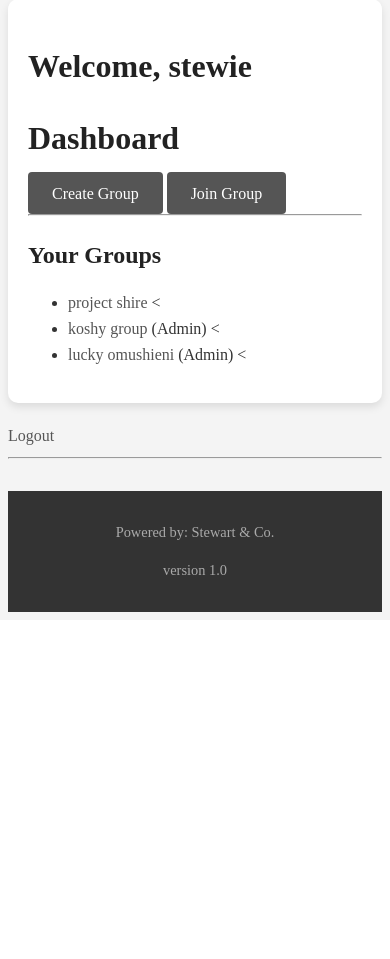
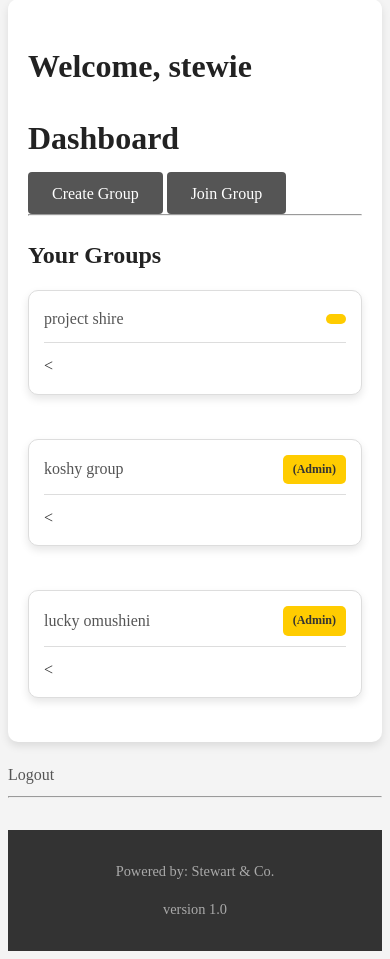
Before and after one commit to StewieC/projectshire1, a Django app: page / in a window 390 px wide. Shown: the part 249-1208 px from the top of the page. Before the commit the page ends 861 px from the top, so only its background shows below. Run offline with Django 5.2, Linux system fonts and the light colour scheme; a user stored in the database is signed in; data comes from the database, SQL or seed files in the repository.

Commit message:
Enhance dashboard layout with card styling and responsive design for group payouts

```diff
--- a/contributions/static/css/style.css
+++ b/contributions/static/css/style.css
@@ -106,16 +106,81 @@ a:hover {
 .card {
     background-color: #fff;
     border: 1px solid #ddd;
-    border-radius: 6px;
+    border-radius: 10px;
     padding: 1.5rem;
     box-shadow: 0 4px 8px rgba(0, 0, 0, 0.1);
     margin-bottom: 1.5rem;
-    transition: transform 0.3s ease, box-shadow 0.3s ease;
+    transition: transform 0.2s ease-in-out, box-shadow 0.2s ease-in-out;
 }
 
 .card:hover {
     transform: translateY(-5px);
     box-shadow: 0 6px 12px rgba(0, 0, 0, 0.2);
+}
+
+.card-list {
+    list-style: none;
+    margin: 0;
+    padding: 0;
+    display: grid;
+    gap: 20px;
+}
+
+/* Card header styling */
+.card-header {
+    display: flex;
+    justify-content: space-between;
+    align-items: center;
+    border-bottom: 1px solid #ddd;
+    padding-bottom: 10px;
+    margin-bottom: 10px;
+}
+
+
+.card-title {
+    font-size: 18px;
+    font-weight: bold;
+    color: #333; /* Dark grey text */
+    text-decoration: none;
+    transition: color 0.2s ease-in-out;
+}
+
+.card-title:hover {
+    color: #000; /* Slightly darker hover effect */
+}
+
+.admin-badge {
+    background-color: #ffcc00; /* Yellow background for admin badge */
+    color: #333;
+    font-size: 12px;
+    padding: 5px 10px;
+    border-radius: 5px;
+    font-weight: bold;
+}
+
+/* Card body styling */
+.card-body {
+    margin-top: 10px;
+}
+
+.payout-details {
+    font-size: 14px;
+    color: #666; /* Medium grey text */
+}
+
+/* Mobile responsive design */
+@media (max-width: 768px) {
+    .card {
+        padding: 15px;
+    }
+
+    .card-title {
+        font-size: 16px;
+    }
+
+    .payout-details {
+        font-size: 12px;
+    }
 }
 
 /* Forms */
--- a/contributions/templates/contributions/dashboard.html
+++ b/contributions/templates/contributions/dashboard.html
@@ -16,23 +16,30 @@
 
 <h2>Your Groups</h2>
 {% if groups %}
-    <ul>
+  <div class="groups">
+        <ul class="card-list">
             {% for group in groups %}
-        <li>
+            <li class="card">
+                <div class="card-header">
                 <a href="{% url 'group_detail' group.id %}">{{ group.name }}</a>
+                <div class="admin-badge">
                 {% if group.admin == user %}
                     (Admin)
                 {% endif %}
-
+                </div>
+                </div>
                 {% for payout in next_payouts %}
+                <div class="card-body">
                     {% if payout.group == group %}
-                    <p>Next Payout: {{ payout.recipient }} on {{ payout.payout_date }}</p>
+                    <p class="payout-details">Next Payout: {{ payout.recipient }} on {{ payout.payout_date }}</p>
+                </div>
                 {% endif %}
                 {% endfor %}
                 <
             </li>
             {% endfor %}
         </ul>
+    </div>
 {% else %}
     <p>You are not part of any groups yet.</p>
 {% endif %}
```
Lines whose indentation alone changed are shown as unchanged.
